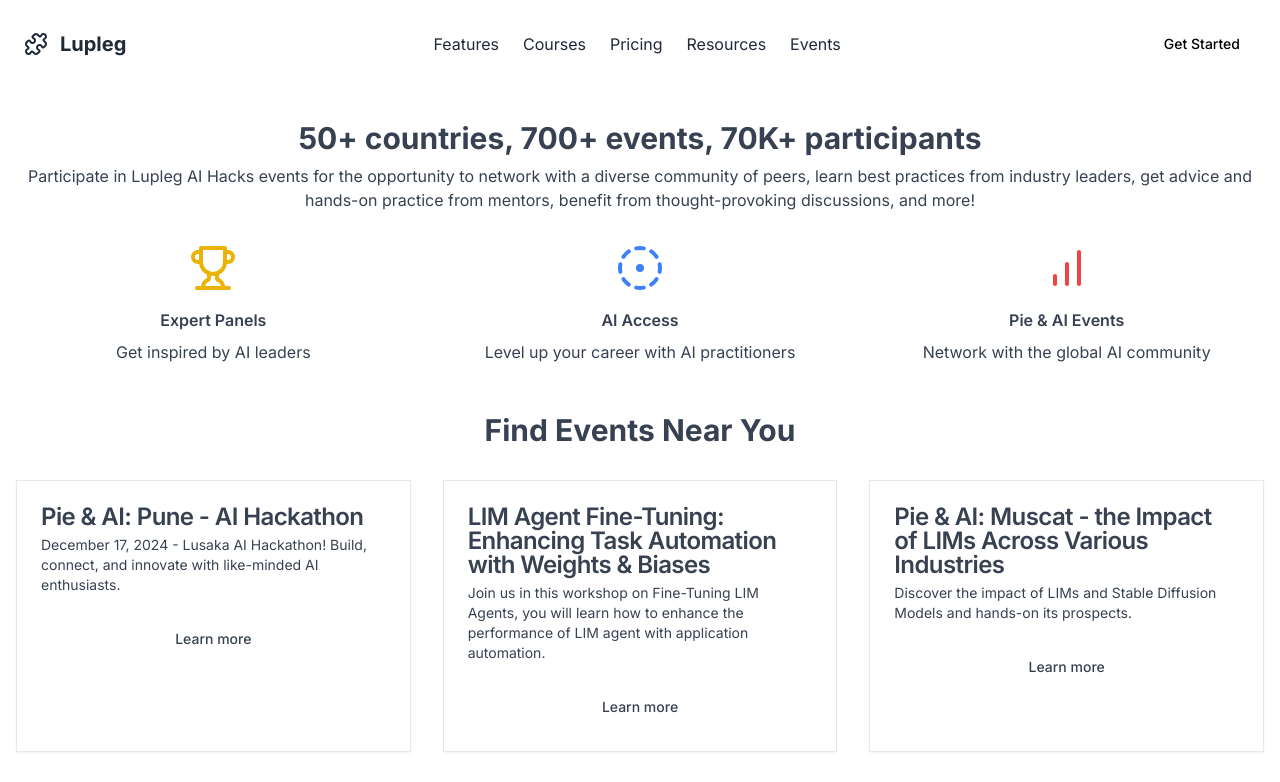
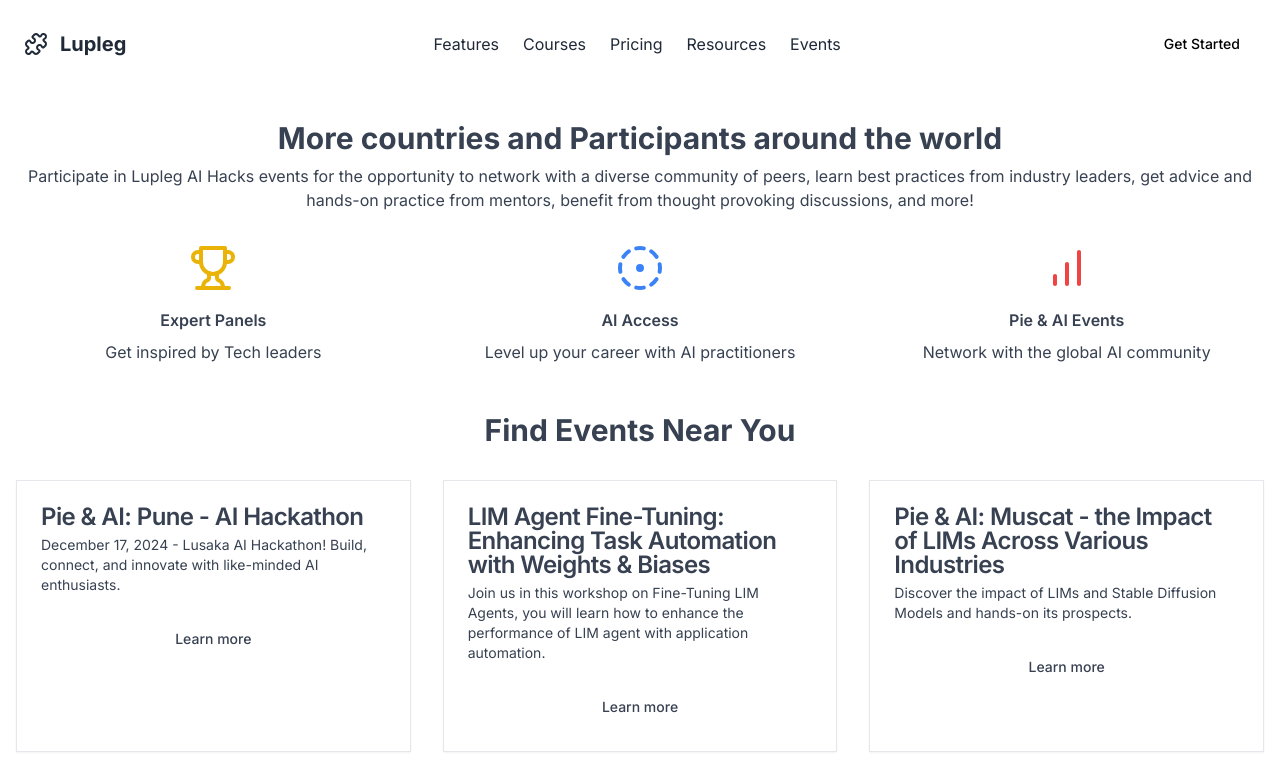
Before and after one commit to Lupleg-dev/React_Tutorials, a Next.js app: page /events in a window 1280 px wide. Shown: the top 782 px of the page. Built offline with nearby package versions, Linux system fonts and the light colour scheme.

Commit message:
fixed break-points

```diff
--- a/app/events/page.js
+++ b/app/events/page.js
@@ -14,20 +14,20 @@ export default function Events() {
       <div className="container mx-auto px-4 py-8">
         <div className="text-center">
           <h2 className="text-3xl font-bold mb-2">
-            50+ countries, 700+ events, 70K+ participants
+            More countries and Participants around the world
           </h2>
           <p className="mb-8">
             Participate in Lupleg AI Hacks events for the opportunity to network
             with a diverse community of peers, learn best practices from
             industry leaders, get advice and hands-on practice from mentors,
-            benefit from thought-provoking discussions, and more!
+            benefit from thought provoking discussions, and more!
           </p>
         </div>
         <div className="grid grid-cols-3 gap-8 mb-12">
           <div className="text-center">
             <TrophyIcon className="mx-auto mb-4 h-12 w-12 text-yellow-500" />
             <h3 className="font-semibold mb-2">Expert Panels</h3>
-            <p>Get inspired by AI leaders</p>
+            <p>Get inspired by Tech leaders</p>
           </div>
           <div className="text-center">
             <CircleDotDashedIcon className="mx-auto mb-4 h-12 w-12 text-blue-500" />
@@ -43,7 +43,7 @@ export default function Events() {
         <div className="text-center mb-8">
           <h2 className="text-3xl font-bold mb-2">Find Events Near You</h2>
         </div>
-        <div className="grid grid-cols-3 gap-8">
+        <div className="grid grid-cols-1 md:grid-cols-3 gap-8">
           <Card className="w-full">
             <CardHeader>
               <CardTitle>Pie & AI: Pune - AI Hackathon</CardTitle>
```
